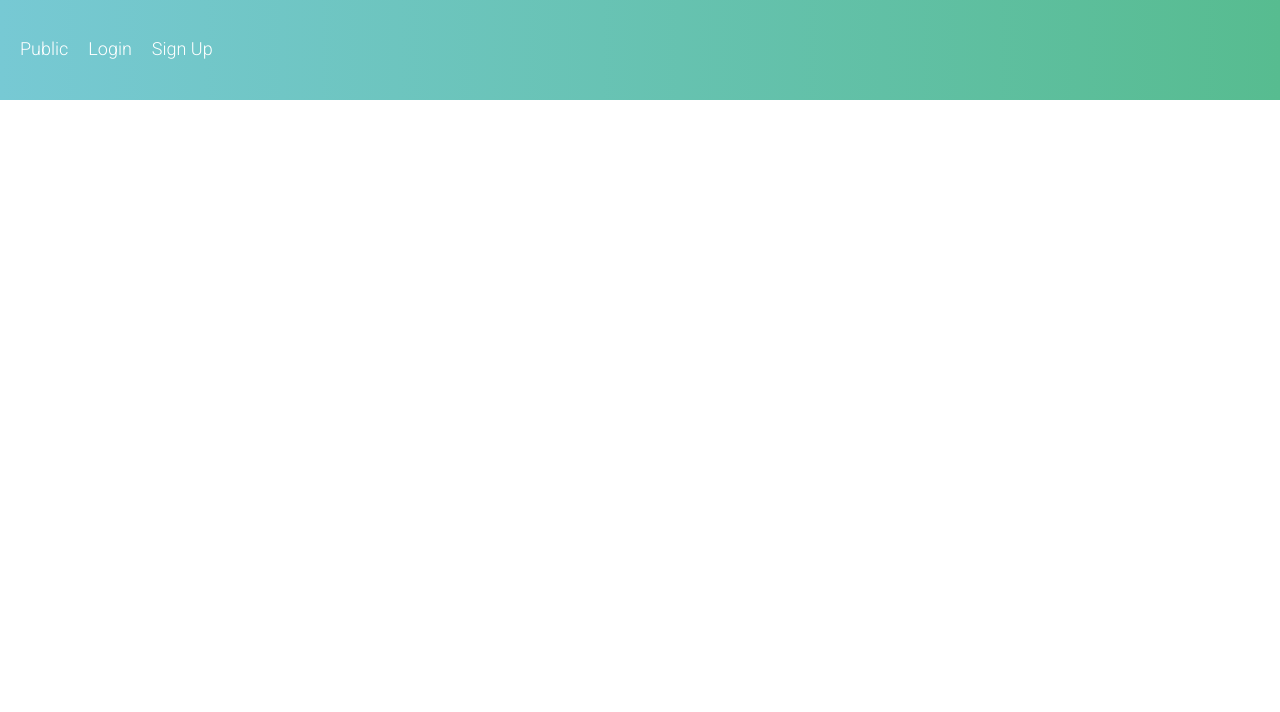
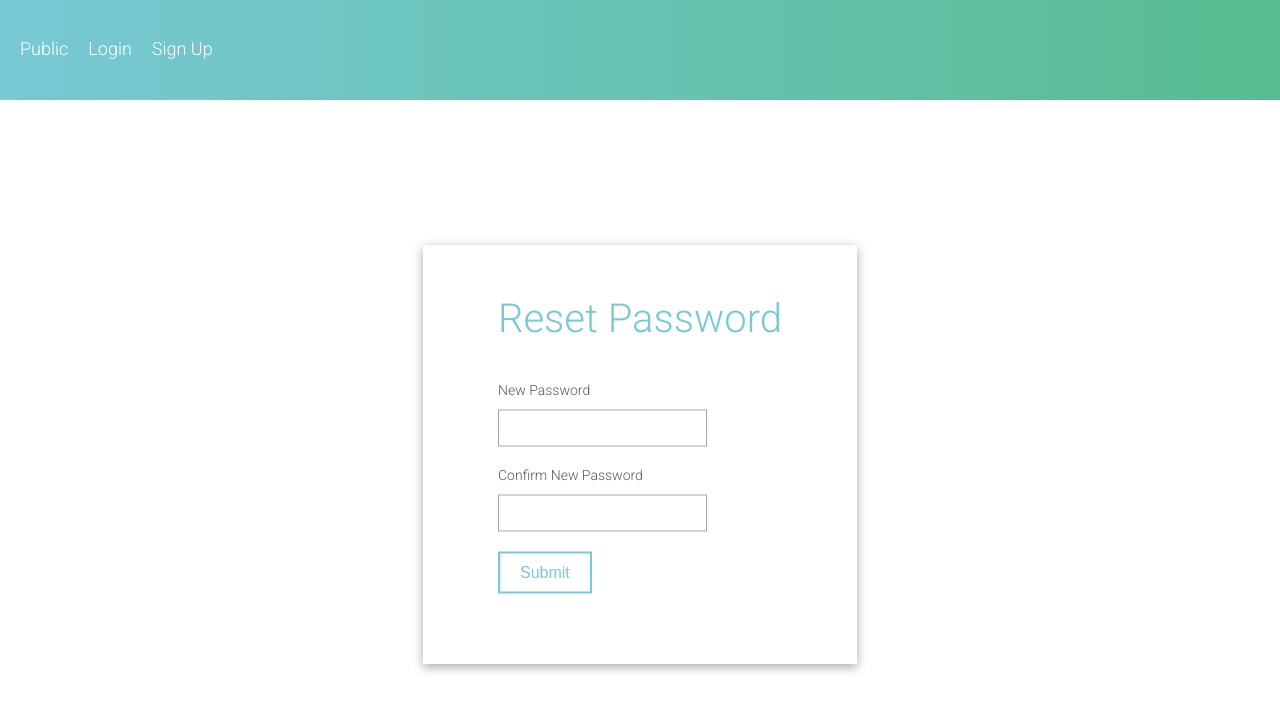
Before and after one commit to ForFinley/reactApp, a React (Create React App) app: page /resetPassword/1 in a window 1280 px wide. Shown: the top 712 px of the page. Built offline with nearby package versions, Linux system fonts and the light colour scheme.

Commit message:
Added hand rolled form validation to login page.

```diff
--- a/src/App.js
+++ b/src/App.js
@@ -8,6 +8,7 @@ import Profile from "./components/profile/Profile";
 import Settings from "./components/settings/Settings";
 import Navbar from "./components/navbar/Navbar";
 import Verify from "./components/verify/Verify";
+import ResetPassword from "./components/reset-password/ResetPassword";
 import FlashMessageContainer from "./components/flash-messages/FlashMessageContainer";
 import { AuthConsumer } from "./context/Auth";
 import mustBeLoggedIn from "./components/hoc/mustBeLoggedIn";
@@ -24,6 +25,11 @@ class App extends React.Component {
             <FlashMessageContainer />
             <Route exact path="/" component={Public} />
             <Route exact path="/verify/:hash" component={Verify} />
+            <Route
+              exact
+              path="/resetPassword/:hash"
+              component={ResetPassword}
+            />
             <Route exact path="/home" component={mustBeLoggedIn(Home)} />
             <Route exact path="/profile" component={mustBeLoggedIn(Profile)} />
             <Route
--- a/src/components/common/input/index.js
+++ b/src/components/common/input/index.js
@@ -1,21 +1,39 @@
-import React from 'react';
-import './input.scss';
+import React from "react";
+import "./input.scss";
 
-const Input = ({value, type="text", id, name, placeholder = '', label, onChange}) => (
+const Input = ({
+  value,
+  type = "text",
+  id,
+  name,
+  placeholder = "",
+  label,
+  onChange,
+  validationMessage,
+  touched,
+  onBlur
+}) => (
   <>
     <input
-        className="Input__text-input"
+      className={`Input__text-input ${
+        touched && validationMessage ? "Input__text-input--error" : ""
+      }`}
       value={value}
       id={id}
       name={name}
       type={type}
       placeholder={placeholder}
       onChange={onChange}
+      onBlur={onBlur}
     />
     <label className="Input__label" htmlFor="email">
       {label}
     </label>
+    {touched &&
+      validationMessage && (
+        <div className="Input__validation-message">{validationMessage}</div>
+      )}
   </>
-)
+);
 
 export default Input;
--- a/src/components/common/input/input.scss
+++ b/src/components/common/input/input.scss
@@ -1,7 +1,6 @@
 @import "../../../sass/variables";
 
 .Input {
-
   &__text-input {
     padding: 10px 15px;
     margin-top: 28px;
@@ -14,6 +13,10 @@
       outline: none;
       box-shadow: 0 3px 10px $color-grey;
     }
+
+    &--error {
+      border: 1px solid $color-error;
+    }
   }
 
   &__label {
@@ -24,4 +27,11 @@
     color: darken($color-grey, 30);
     font-weight: 300;
   }
+
+  &__validation-message {
+    font-size: 12px;
+    padding-top: 5px;
+    padding-left: 5px;
+    color: $color-error;
+  }
 }
--- a/src/components/login/Login.js
+++ b/src/components/login/Login.js
@@ -1,28 +1,42 @@
 import React from "react";
 import { AuthConsumer } from "../../context/Auth";
-import Input from '../common/input';
-import Form from '../common/form';
-import FormGroup from '../common/form-group';
-import FullPage from '../common/containers/FullPage';
-import Button from '../common/button';
+import Input from "../common/input";
+import Form from "../common/form";
+import FormGroup from "../common/form-group";
+import FullPage from "../common/containers/FullPage";
+import Button from "../common/button";
+import { bootstrapFormHandler } from "../../services/formHandler";
+import { loginFormValidator } from "./loginFormValidator";
 import "./Login.scss";
 
 class Login extends React.Component {
-  state = { username: "", password: "" };
-
-  handleChange = e => {
-    this.setState({ [e.target.name]: e.target.value });
+  state = {
+    formValues: { username: "", password: "" },
+    touched: { username: false, password: false },
+    validationMessage: { username: "", password: "" },
+    formIsValid: true
   };
 
+  constructor(props) {
+    super(props);
+    //sets up reusable form handler logic
+    bootstrapFormHandler(this, loginFormValidator);
+  }
+
   submit = (e, loginFn) => {
-    const { username, password } = this.state;
     e.preventDefault();
     e.stopPropagation();
-    loginFn({username, password});
+    this.runFormValidation(() => {
+      if (this.state.formIsValid) {
+        const { username, password } = this.state.formValues;
+        loginFn({ username, password });
+      }
+    }, true);
   };
 
   render() {
-    const { username, password } = this.state;
+    const { username, password } = this.state.formValues;
+    const { touched, validationMessage } = this.state;
     return (
       <AuthConsumer>
         {({ login, loginLoading, loginError }) => (
@@ -31,11 +45,31 @@ class Login extends React.Component {
               <h1 className="Form__heading">Login</h1>
 
               <FormGroup>
-                <Input label="Username" value={username} type="text" name="username" onChange={this.handleChange} id="username" />
+                <Input
+                  label="Username"
+                  value={username}
+                  type="text"
+                  name="username"
+                  onChange={this.handleChange}
+                  id="username"
+                  onBlur={this.handleBlur}
+                  touched={touched.username}
+                  validationMessage={validationMessage.username}
+                />
               </FormGroup>
 
               <FormGroup>
-                <Input label="Password" value={password} type="password" name="password" onChange={this.handleChange} id="password" />
+                <Input
+                  label="Password"
+                  value={password}
+                  type="password"
+                  name="password"
+                  onChange={this.handleChange}
+                  id="password"
+                  onBlur={this.handleBlur}
+                  touched={touched.password}
+                  validationMessage={validationMessage.password}
+                />
               </FormGroup>
 
               {!loginLoading && (
--- /dev/null
+++ b/src/components/login/loginFormValidator.js
@@ -0,0 +1,12 @@
+export const loginFormValidator = values => {
+  const errors = {};
+  let formIsValid = true;
+  const { username, password } = values;
+
+  errors["username"] = !!username ? "" : "Username is required";
+
+  errors["password"] = !!password ? "" : "Password is required";
+
+  formIsValid = Object.keys(errors).filter(k => !!errors[k]).length === 0;
+  return { formIsValid, errors };
+};
--- /dev/null
+++ b/src/components/reset-password/ResetPassword.js
@@ -0,0 +1,107 @@
+import React from "react";
+import FullPage from "../common/containers/FullPage";
+import { FlashMessagesConsumer } from "../../context/FlashMessages";
+import Input from "../common/input";
+import Form from "../common/form";
+import FormGroup from "../common/form-group";
+import Button from "../common/button";
+import { resetPassword } from "../../services/AuthService";
+import { withRouter } from "react-router-dom";
+import "./ResetPassword.scss";
+
+class ResetPassword extends React.Component {
+  state = {
+    newPassword: "",
+    confirmNewPassword: "",
+    loading: false,
+    error: false
+  };
+
+  handleChange = e => {
+    this.setState({ [e.target.name]: e.target.value });
+  };
+
+  submit = (e, addMessage) => {
+    e.preventDefault();
+    e.stopPropagation();
+    const { newPassword, confirmNewPassword } = this.state;
+    const hash = this.props.match.params.hash;
+    if (newPassword !== confirmNewPassword) {
+      return this.setState({ error: "Passwords must match" });
+    }
+    this.setState({ loading: true, error: false }, () => {
+      resetPassword({ newPassword, hash })
+        .then(res => {
+          addMessage({ type: "success", message: "Password reset success!" });
+          this.props.history.push("/login");
+        })
+        .catch(err => {
+          this.setState({
+            error: "An error occured resetting password",
+            loading: false
+          });
+          addMessage({
+            type: "danger",
+            message: "An error occured resetting password"
+          });
+        });
+    });
+  };
+
+  render() {
+    const { newPassword, confirmNewPassword, loading, error } = this.state;
+    return (
+      <FlashMessagesConsumer>
+        {({ addMessage }) => (
+          <FullPage>
+            <Form onSubmit={e => this.submit(e, addMessage)}>
+              <h1 className="Form__heading">Reset Password</h1>
+
+              <FormGroup>
+                <Input
+                  label="New Password"
+                  value={newPassword}
+                  type="password"
+                  name="newPassword"
+                  onChange={this.handleChange}
+                  id="newPassword"
+                />
+              </FormGroup>
+
+              <FormGroup>
+                <Input
+                  label="Confirm New Password"
+                  value={confirmNewPassword}
+                  type="password"
+                  name="confirmNewPassword"
+                  onChange={this.handleChange}
+                  id="confirmNewPassword"
+                />
+              </FormGroup>
+
+              {!loading && (
+                <FormGroup>
+                  <Button type="submit">Submit</Button>
+                </FormGroup>
+              )}
+
+              {loading && (
+                <FormGroup>
+                  <div className="Form__loading-text">Changing Password...</div>
+                </FormGroup>
+              )}
+              {error &&
+                !loading && (
+                  <FormGroup>
+                    <div className="Form__error-text">{error}</div>
+                  </FormGroup>
+                )}
+            </Form>
+          </FullPage>
+        )}
+      </FlashMessagesConsumer>
+    );
+  }
+}
+
+export default withRouter(ResetPassword);
--- a/src/services/AuthService.js
+++ b/src/services/AuthService.js
@@ -18,3 +18,6 @@ export const changePassword = data =>
 
 export const verifyEmail = hash =>
   axios.get(`${BASE_URL}/userService/verifyEmail/${hash}`);
+
+export const resetPassword = data =>
+  axios.post(`${BASE_URL}/userService/resetPassword`, data, { headers });
--- /dev/null
+++ b/src/services/formHandler.js
@@ -0,0 +1,41 @@
+export function bootstrapFormHandler(_this, validateHandler) {
+  _this.handleChange = function(e) {
+    _this.setState(
+      {
+        formValues: {
+          ..._this.state.formValues,
+          [e.target.name]: e.target.value
+        }
+      },
+      () => _this.runFormValidation()
+    );
+  };
+
+  _this.handleBlur = function(e) {
+    _this.setState({
+      touched: { ..._this.state.touched, [e.target.name]: true }
+    });
+  };
+
+  _this.runFormValidation = function(cb, isForSubmit) {
+    const { errors, formIsValid } = validateHandler(_this.state.formValues);
+    let touched = _this.state.touched;
+    if (isForSubmit === true) {
+      //set all touched to true, to show error message
+      Object.keys(touched).forEach(k => {
+        touched[k] = true;
+      });
+    }
+    _this.setState(
+      {
+        validationMessage: {
+          ..._this.state.validationMessage,
+          ...errors
+        },
+        formIsValid,
+        touched
+      },
+      cb || function() {}
+    );
+  };
+}
```
Also changed, not shown: src/components/reset-password/ResetPassword.scss (added). Lines whose indentation alone changed are shown as unchanged.
